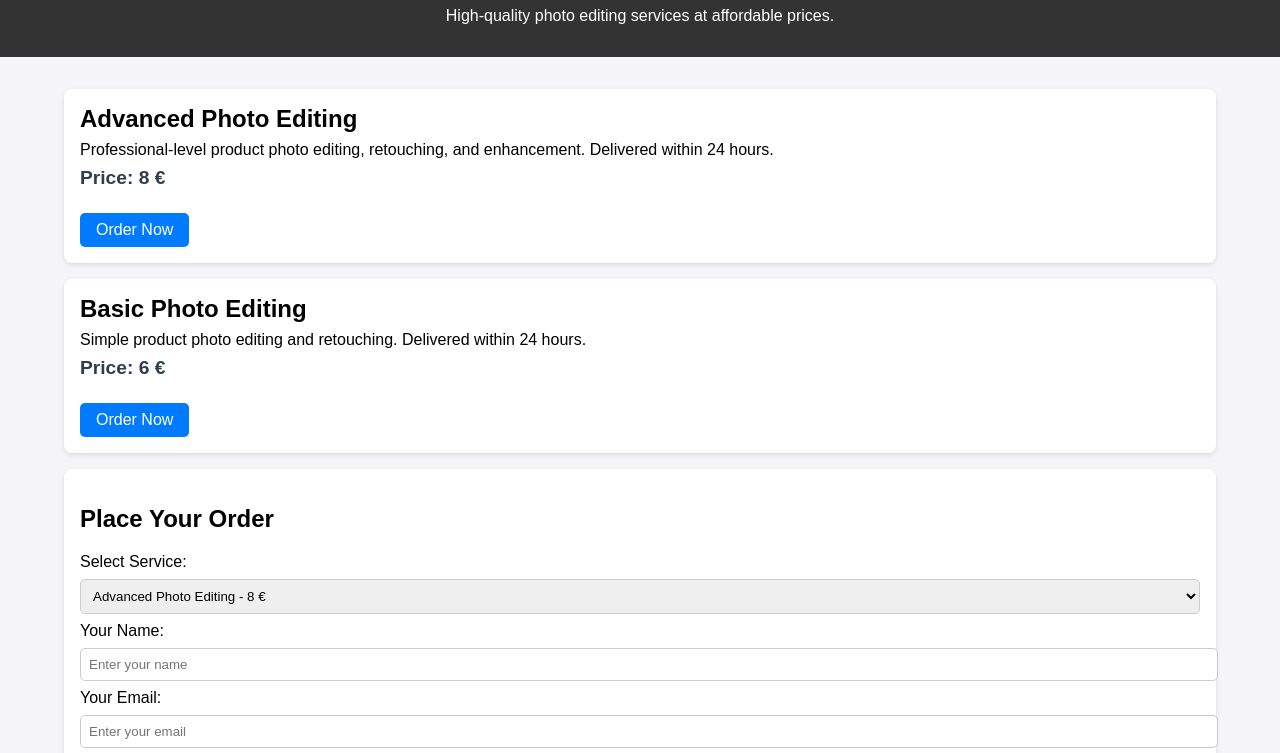
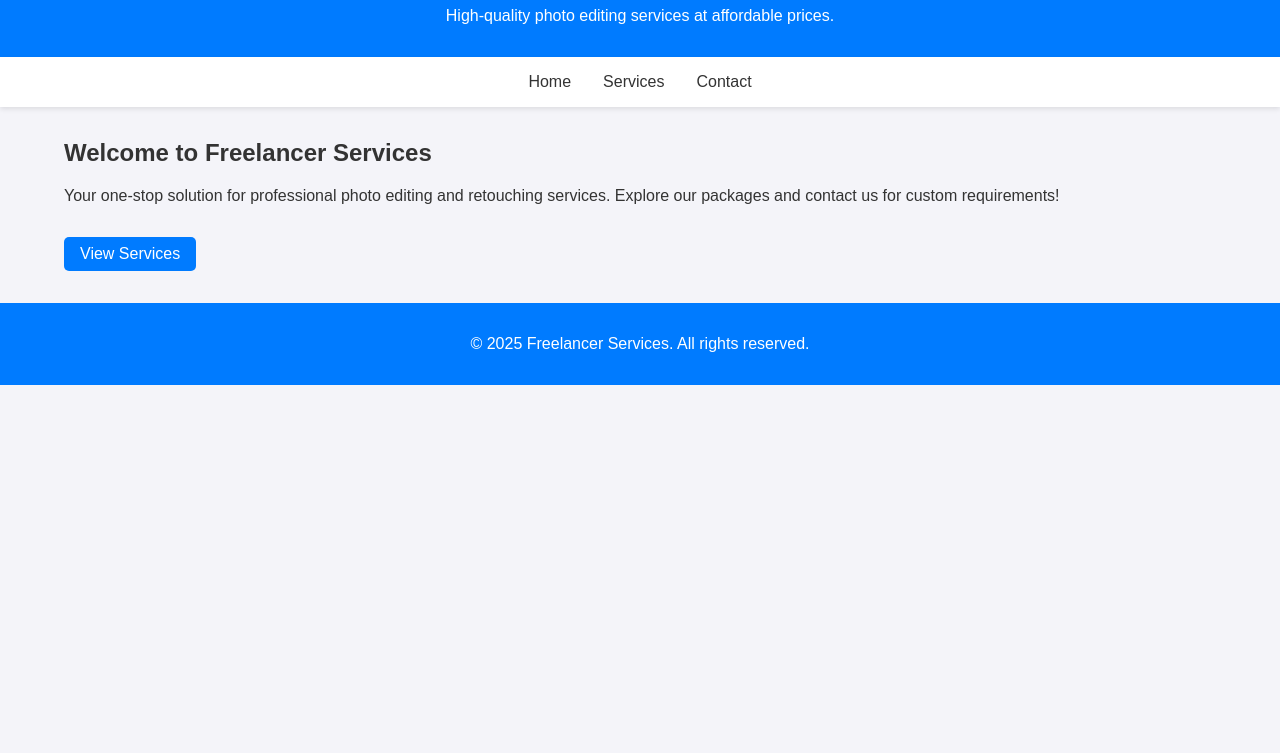
Before and after one commit to dannybadu2004/Freelancer-Services, a plain HTML site: page index.html in a window 1280 px wide. Shown: the part 89-842 px from the top of the page. After the commit the page ends 800 px from the top, so only its background shows below. Drawn offline with Linux system fonts and the light colour scheme.

Commit message:
index.html

```diff
--- a/index.html
+++ b/index.html
@@ -5,61 +5,91 @@
     <meta name="viewport" content="width=device-width, initial-scale=1.0">
     <title>Freelancer Services</title>
     <style>
+        :root {
+            --primary-color: #007BFF;
+            --secondary-color: #0056b3;
+            --background-color: #f4f4f9;
+            --text-color: #333;
+            --card-background: #fff;
+        }
+
         body {
             font-family: Arial, sans-serif;
             margin: 0;
             padding: 0;
-            background-color: #f4f4f9;
+            background-color: var(--background-color);
+            color: var(--text-color);
         }
         header {
-            background: #333;
+            background: var(--primary-color);
             color: #fff;
-            padding: 1rem 0;
+            padding: 1rem;
             text-align: center;
+        }
+        nav {
+            display: flex;
+            justify-content: center;
+            background: #fff;
+            box-shadow: 0 2px 5px rgba(0, 0, 0, 0.1);
+        }
+        nav a {
+            padding: 1rem;
+            color: var(--text-color);
+            text-decoration: none;
+        }
+        nav a:hover {
+            background: var(--primary-color);
+            color: #fff;
         }
         .container {
             width: 90%;
             margin: 2rem auto;
         }
-        .service {
-            background: #fff;
+        .service-card {
+            background: var(--card-background);
             padding: 1rem;
             margin: 1rem 0;
             border-radius: 8px;
             box-shadow: 0 2px 5px rgba(0, 0, 0, 0.1);
         }
-        .service h2 {
-            margin: 0 0 0.5rem;
+        .service-card h2 {
+            margin: 0;
         }
-        .service p {
+        .service-card p {
             margin: 0.5rem 0;
         }
         .price {
             font-size: 1.2rem;
             font-weight: bold;
-            color: #2c3e50;
+            color: var(--primary-color);
         }
-        .order-btn {
+        .btn {
             display: inline-block;
+            padding: 0.5rem 1rem;
             margin-top: 1rem;
-            padding: 0.5rem 1rem;
-            background: #007BFF;
+            background: var(--primary-color);
             color: #fff;
             text-decoration: none;
             border-radius: 5px;
+            text-align: center;
         }
-        .order-btn:hover {
-            background: #0056b3;
+        .btn:hover {
+            background: var(--secondary-color);
+        }
+        footer {
+            background: var(--primary-color);
+            color: #fff;
+            text-align: center;
+            padding: 1rem 0;
+            margin-top: 2rem;
         }
         form {
-            background: #fff;
-            padding: 1rem;
-            margin: 1rem 0;
+            background: var(--card-background);
+            padding: 2rem;
             border-radius: 8px;
             box-shadow: 0 2px 5px rgba(0, 0, 0, 0.1);
         }
-        form input, form select, form button {
-            display: block;
+        form input, form textarea, form button {
             width: 100%;
             margin: 0.5rem 0;
             padding: 0.5rem;
@@ -67,12 +97,13 @@
             border-radius: 5px;
         }
         form button {
-            background: #007BFF;
+            background: var(--primary-color);
             color: #fff;
             border: none;
+            cursor: pointer;
         }
         form button:hover {
-            background: #0056b3;
+            background: var(--secondary-color);
         }
     </style>
 </head>
@@ -81,43 +112,24 @@
         <h1>Freelancer Services</h1>
         <p>High-quality photo editing services at affordable prices.</p>
     </header>
+
+    <nav>
+        <a href="index.html">Home</a>
+        <a href="services.html">Services</a>
+        <a href="contact.html">Contact</a>
+    </nav>
+
     <div class="container">
-        <!-- Advanced Plan -->
-        <div class="service">
-            <h2>Advanced Photo Editing</h2>
-            <p>Professional-level product photo editing, retouching, and enhancement. Delivered within 24 hours.</p>
-            <p class="price">Price: 8 &euro;</p>
-            <a href="#order-form" class="order-btn">Order Now</a>
-        </div>
+        <!-- Main Content -->
+        <section>
+            <h2>Welcome to Freelancer Services</h2>
+            <p>Your one-stop solution for professional photo editing and retouching services. Explore our packages and contact us for custom requirements!</p>
+            <a href="services.html" class="btn">View Services</a>
+        </section>
+    </div>
 
-        <!-- Basic Plan -->
-        <div class="service">
-            <h2>Basic Photo Editing</h2>
-            <p>Simple product photo editing and retouching. Delivered within 24 hours.</p>
-            <p class="price">Price: 6 &euro;</p>
-            <a href="#order-form" class="order-btn">Order Now</a>
-        </div>
-
-        <!-- Order Form -->
-        <form id="order-form">
-            <h2>Place Your Order</h2>
-            <label for="service">Select Service:</label>
-            <select id="service" name="service">
-                <option value="advanced">Advanced Photo Editing - 8 &euro;</option>
-                <option value="basic">Basic Photo Editing - 6 &euro;</option>
-            </select>
-
-            <label for="name">Your Name:</label>
-            <input type="text" id="name" name="name" placeholder="Enter your name" required>
-
-            <label for="email">Your Email:</label>
-            <input type="email" id="email" name="email" placeholder="Enter your email" required>
-
-            <label for="details">Order Details:</label>
-            <textarea id="details" name="details" rows="4" placeholder="Describe your requirements"></textarea>
-
-            <button type="submit">Submit Order</button>
-        </form>
-    </div>
+    <footer>
+        <p>&copy; 2025 Freelancer Services. All rights reserved.</p>
+    </footer>
 </body>
 </html>
```
